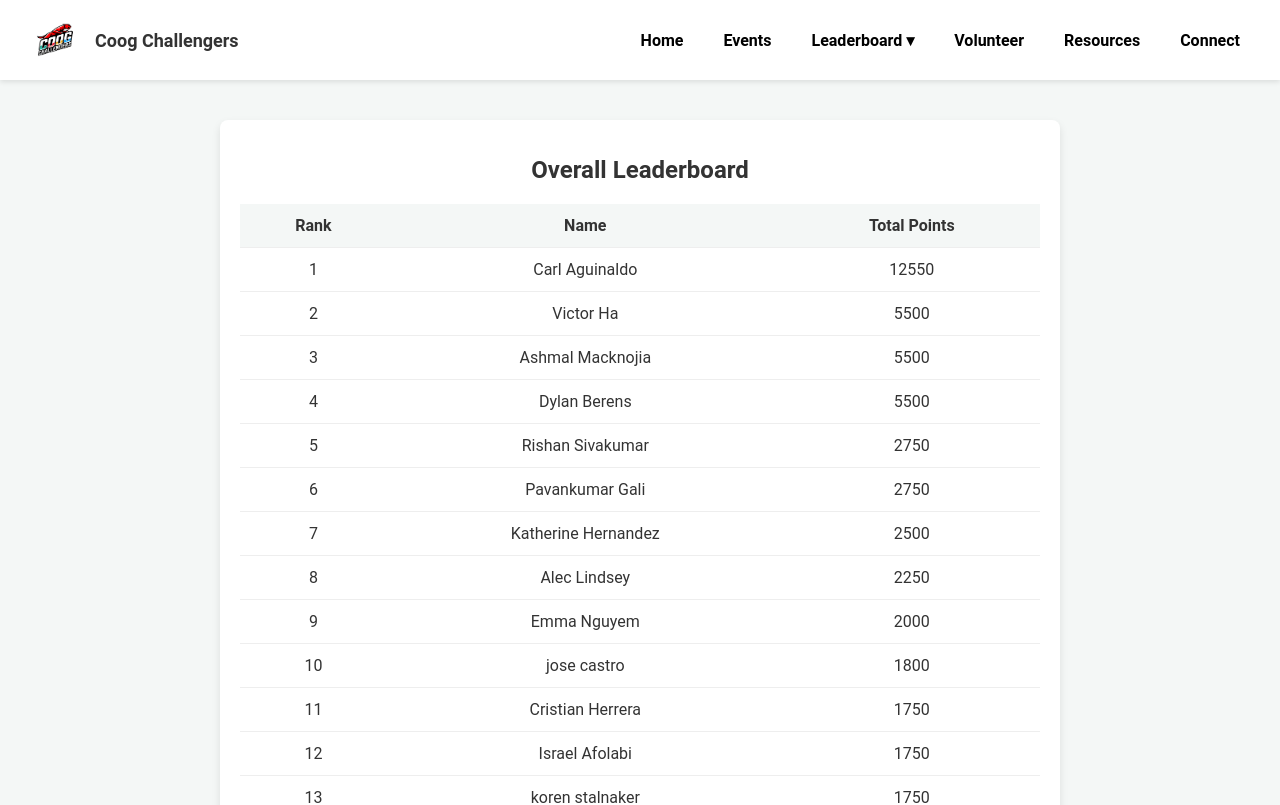
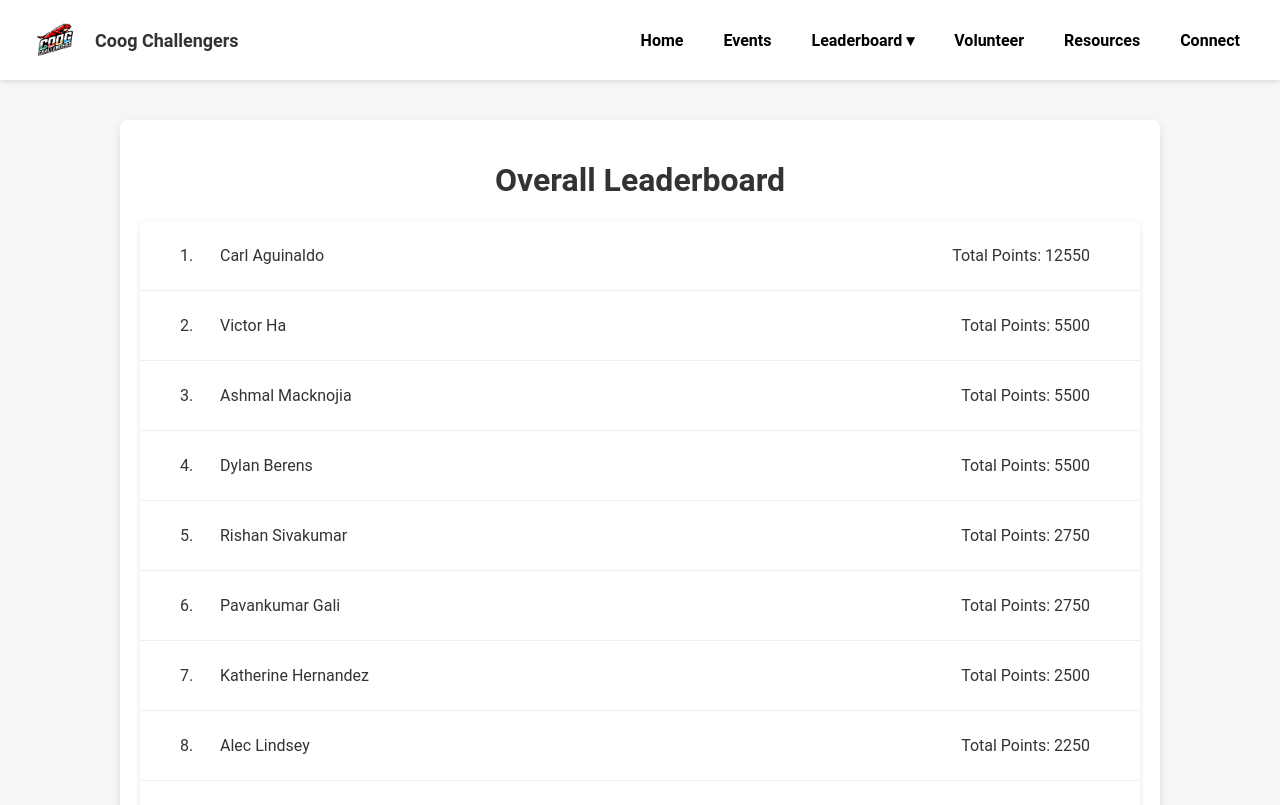
Before and after one commit to coogchallengers/coogchallengers.github.io, a React (Create React App) app: page /leaderboard in a window 1280 px wide. Shown: the top 805 px of the page. Built offline with nearby package versions, Linux system fonts and the light colour scheme.

Commit message:
updated overall leaderboard

```diff
--- a/src/components/Leaderboard/OverallLeaderboard.css
+++ b/src/components/Leaderboard/OverallLeaderboard.css
@@ -99,3 +99,24 @@
     font-size: 14px;
   }
 }
+
+.loader-container {
+  display: flex;
+  justify-content: center;
+  align-items: center;
+  height: 100vh;
+}
+
+.loader {
+  border: 4px solid rgba(0, 0, 0, 0.1);
+  border-left-color: #4CAF50;
+  border-radius: 50%;
+  width: 40px;
+  height: 40px;
+  animation: spin 1s linear infinite;
+}
+
+@keyframes spin {
+  0% { transform: rotate(0deg); }
+  100% { transform: rotate(360deg); }
+}
--- a/src/components/Leaderboard/OverallLeaderboard.js
+++ b/src/components/Leaderboard/OverallLeaderboard.js
@@ -1,70 +1,99 @@
 import React, { useState, useEffect } from "react";
-import { TransitionGroup, CSSTransition } from "react-transition-group";
-import "./OverallLeaderboard.css";
+import { CSSTransition } from "react-transition-group";
+import "./Leaderboard.css";
 
 const OverallLeaderboard = () => {
   const [students, setStudents] = useState([]);
+  const [expandedRow, setExpandedRow] = useState(null);
   const [error, setError] = useState(null);
+  const [loading, setLoading] = useState(true);
 
   useEffect(() => {
+    setLoading(true);
     fetch("/data/leaderboard.json")
       .then((response) => {
-        if (!response.ok) {
-          throw new Error(`HTTP error! Status: ${response.status}`);
-        }
+        if (!response.ok) throw new Error(`HTTP error! Status: ${response.status}`);
         return response.json();
       })
       .then((data) => {
-        // Filter out students with no name or missing Total Points.
-        const filteredData = data.filter(
-          (student) => student.Student && student["Total Points"] !== null
-        );
-
-        // Map the data to a simpler structure and parse Total Points as a number.
-        const studentsData = filteredData.map((student) => ({
+        const filteredData = data
+          .filter((student) => student.Student && student["Total Points"] !== null)
+          .map((student) => ({
             name: student.Student,
             totalPoints: parseInt(student["Total Points"], 10) || 0,
-        }));
+            details: student,
+          }))
+          .sort((a, b) => b.totalPoints - a.totalPoints);
 
-        // Sort the students in descending order based on total points.
-        studentsData.sort((a, b) => b.totalPoints - a.totalPoints);
-
-        setStudents(studentsData);
+        setStudents(filteredData);
+        setLoading(false);
       })
-      .catch((err) => setError(err.message));
+      .catch((err) => {
+        setError(err.message)
+        setLoading(false);
+  });
   }, []);
 
+  const toggleExpand = (index) => {
+    setExpandedRow(expandedRow === index ? null : index);
+  };
+
+  if (loading) {
+    return (
+      <div className="loader-container">
+        <div className="loader"></div>
+      </div>
+    );
+  }
+
   if (error) {
-    return <div className="overall-leaderboard error">{error}</div>;
+    return <div className="leaderboard-container error">{error}</div>;
   }
 
   return (
-    <div className="overall-leaderboard">
+    <div className="leaderboard-container">
       <h1>Overall Leaderboard</h1>
+
+      <div className="leaderboard-list">
         {students.length > 0 ? (
-        <table className="leaderboard-table">
-          <thead>
-            <tr>
-              <th>Rank</th>
-              <th>Name</th>
-              <th>Total Points</th>
-            </tr>
-          </thead>
-          <TransitionGroup component="tbody">
-            {students.map((student, index) => (
-              <CSSTransition key={index} timeout={300} classNames="fade">
-                <tr className="leaderboard-entry">
-                  <td>{index + 1}</td>
-                  <td>{student.name}</td>
-                  <td>{student.totalPoints}</td>
-                </tr>
+          students.map((entry, index) => (
+            <div key={index} className="leaderboard-entry">
+              <div className="leaderboard-row" onClick={() => toggleExpand(index)}>
+                <span className="entry-rank">{index + 1}.</span>
+                <span className="entry-name">{entry.name}</span>
+                <span className="entry-points">Total Points: {entry.totalPoints}</span>
+              </div>
+
+              <CSSTransition
+                in={expandedRow === index}
+                timeout={300}
+                classNames="expand"
+                unmountOnExit
+              >
+                <div className="expanded-info">
+                  <p className="info-detail">
+                    <strong>Workshops/Socials:</strong> {entry.details["Workshops/ Socials (300)"] || 0}
+                  </p>
+                  <p className="info-detail">
+                    <strong>General Meetings:</strong> {entry.details["General Meetings (500)"] || 0}
+                  </p>
+                  <p className="info-detail">
+                    <strong>Competitions:</strong> {entry.details["Competitions (1000)"] || 0}
+                  </p>
+                  <p className="info-detail">
+                    <strong>Workshop Questions:</strong> {entry.details["Workshop Questions (100)"] || 0}
+                  </p>
+                  <p className="info-detail">
+                    <strong>Workshop Answers:</strong> {entry.details["Workshop Answers (200)"] || 0}
+                  </p>
+                </div>
               </CSSTransition>
-            ))}
-          </TransitionGroup>
-        </table>
+            </div>
+          ))
         ) : (
           <p>No data available.</p>
         )}
+      </div>
     </div>
   );
 };
```
Lines whose indentation alone changed are shown as unchanged.
